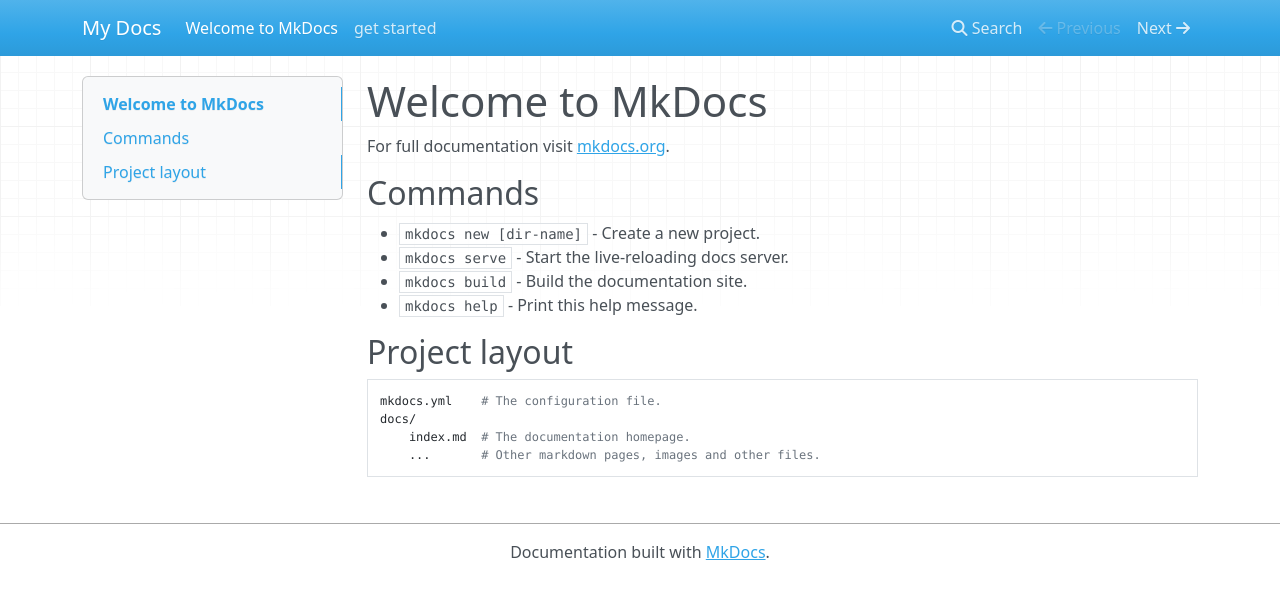
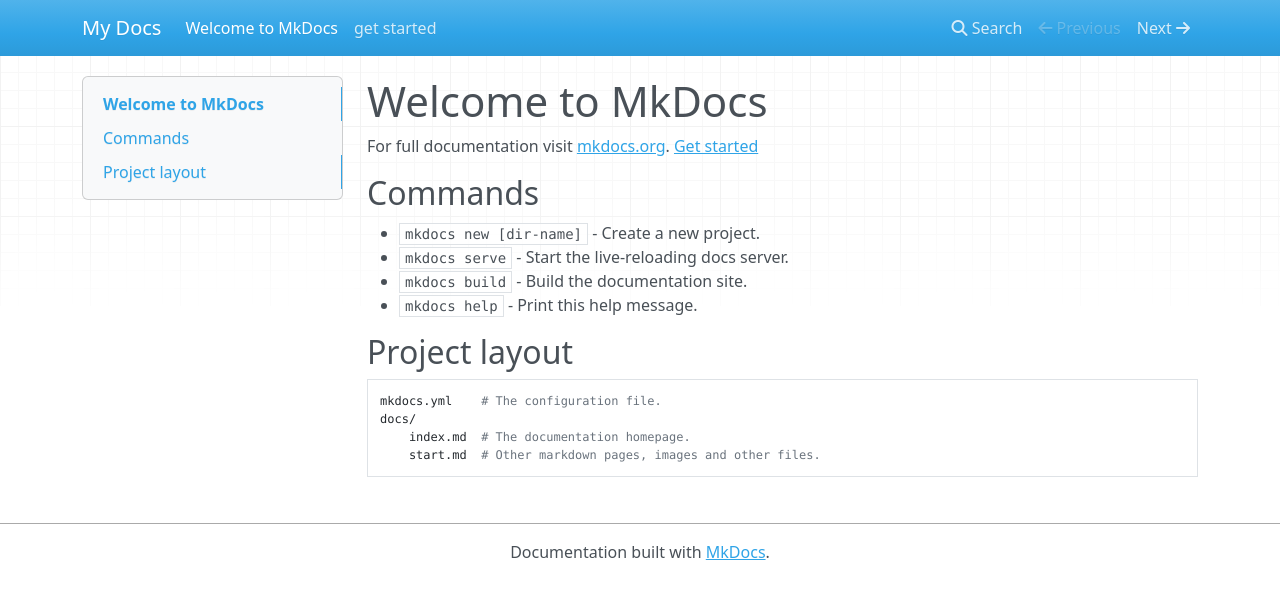
Before and after one commit to VideoOS/VideoOS, an MkDocs documentation site: the page built from docs/index.md, in a window 1280 px wide. Shown: the top 599 px of the page. Built offline with MkDocs 1.6.1, drawn with Linux system fonts in a browser that asks for light colours; nearby versions of some CDN libraries.

Commit message:
Update index.md

```diff
--- a/docs/index.md
+++ b/docs/index.md
@@ -1,6 +1,7 @@
 # Welcome to MkDocs
 
 For full documentation visit [mkdocs.org](https://mkdocs.org).
+[Get started](start)
 
 ## Commands
 
@@ -14,4 +15,4 @@ For full documentation visit [mkdocs.org](https://mkdocs.org).
     mkdocs.yml    # The configuration file.
     docs/
         index.md  # The documentation homepage.
-        ...       # Other markdown pages, images and other files.
+        start.md  # Other markdown pages, images and other files.
```
